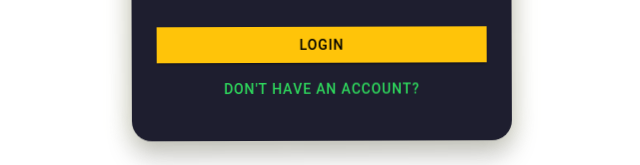
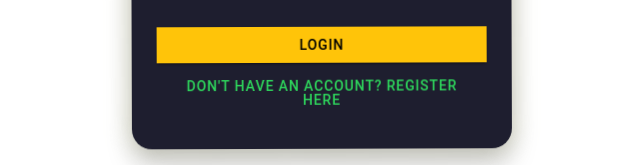
Before and after one commit to VicellesJaylourdE/it35-lab, a React (Vite) app: page /it35-lab in a window 1280 px wide. Shown: the part 581-746 px from the top of the page, without its empty margins (319-959 px from the left). Built offline with nearby package versions, Linux system fonts and the light colour scheme; no server answers.

Commit message:
added some fix code of login/signup

```diff
--- a/src/pages/Login.tsx
+++ b/src/pages/Login.tsx
@@ -107,7 +107,7 @@ const Login: React.FC = () => {
           </IonButton>
 
           <IonButton routerLink="/it35-lab/app/home/Register" expand="full" fill="clear" color="success" >
-          Don't have an account?
+          Don't have an account? Register here
         </IonButton>
         </div>
 
```
